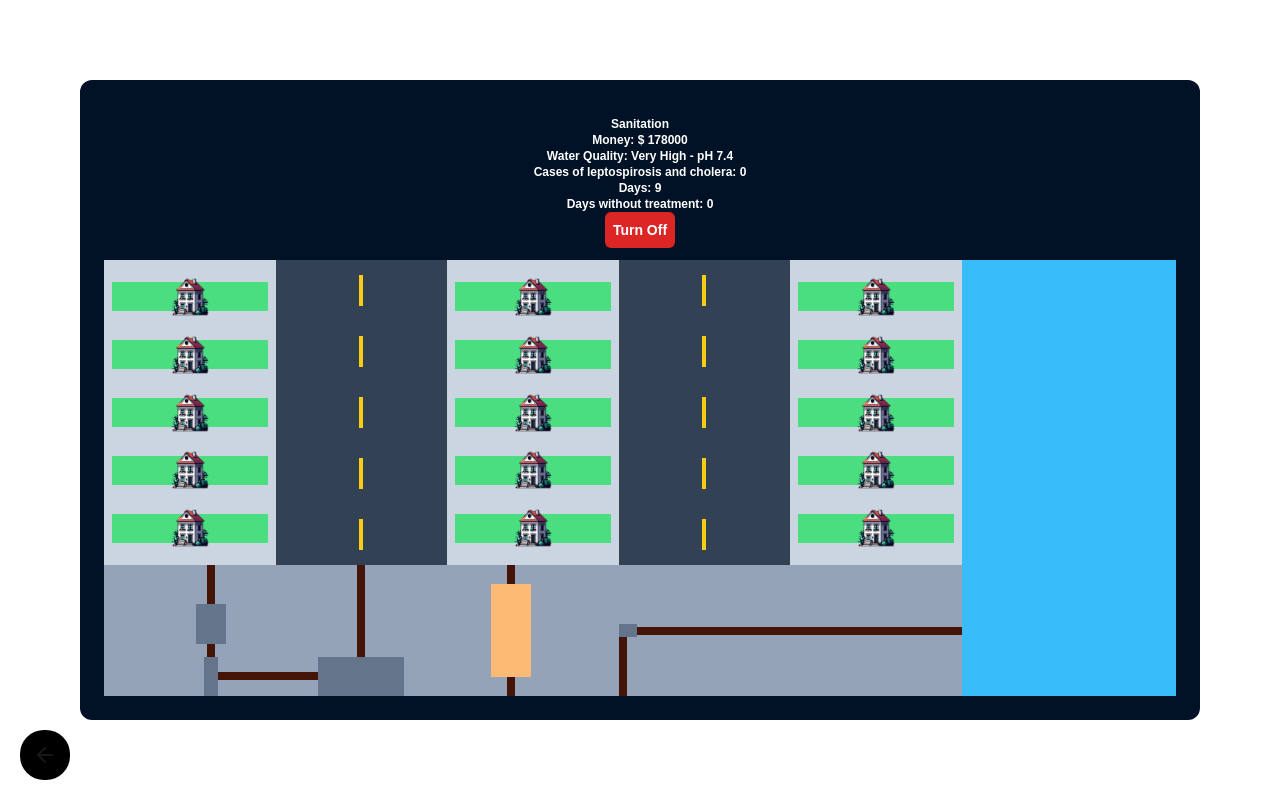
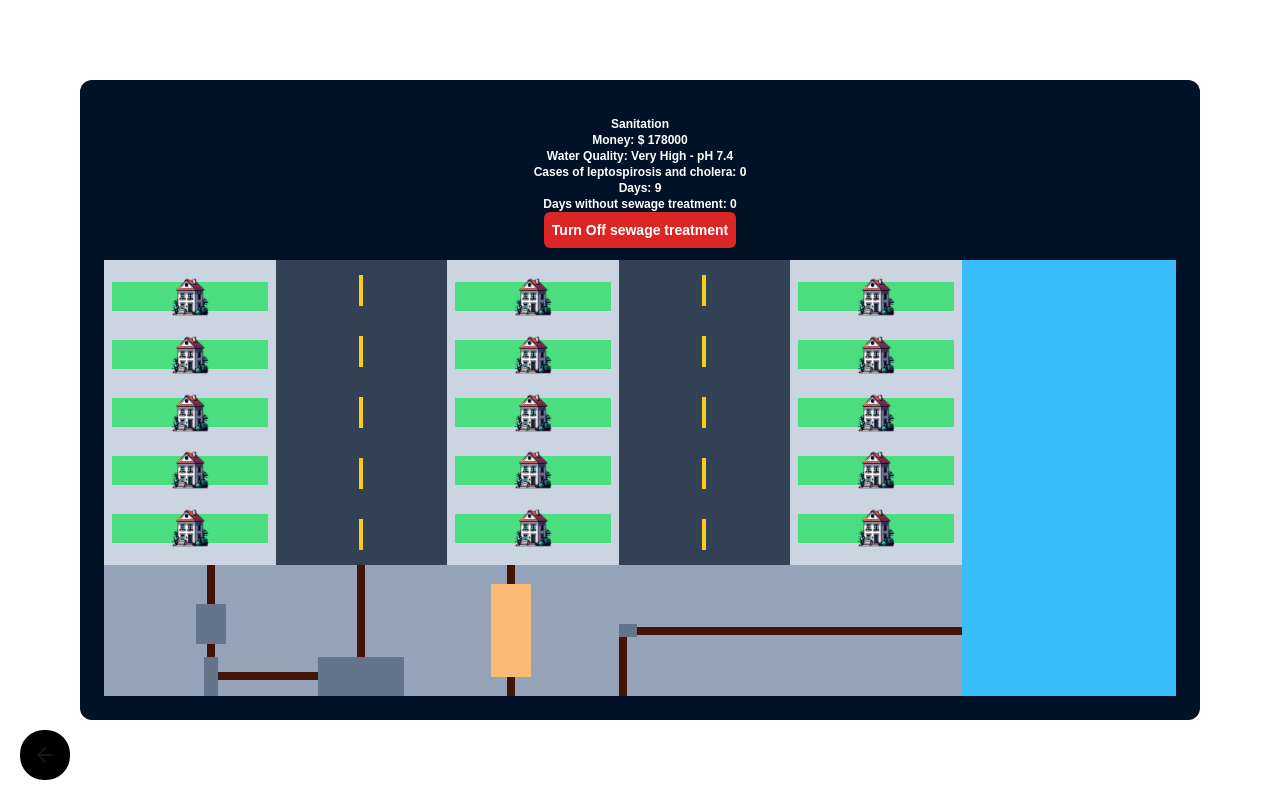
Before and after one commit to LuccaTourinho/gamma-crucis, a Next.js app: page /waterpolution in a window 1280 px wide. Both pictures are taken after a click on the button "Play". Built offline with nearby package versions, Linux system fonts and the light colour scheme.

Commit message:
To better undarstand the turn off and on

```diff
--- a/src/components/WatterPoulution.tsx
+++ b/src/components/WatterPoulution.tsx
@@ -80,7 +80,7 @@ export default function WatterPoulution() {
             <h1 className='text-xs font-bold text-white'>Water Quality: {waterQuality}</h1>
             <h1 className='text-xs font-bold text-white'>Cases of leptospirosis and cholera: {death}</h1>
             <h1 className='text-xs font-bold text-white'>Days: {days}</h1>
-            <h1 className='text-xs font-bold text-white'>Days without treatment: {daysWithOutTreatment}</h1>
+            <h1 className='text-xs font-bold text-white'>Days without sewage treatment: {daysWithOutTreatment}</h1>
             <p className={`text-xs font-bold text-white ${showMessage ? 'bold' : 'hidden'}`}>
             Congratulations: You haveve earned a $40,000.00 bonus for saving on healthcare costs after leaving your sewage treatment plant on for 30 consecutive days.
             </p>
@@ -88,7 +88,7 @@ export default function WatterPoulution() {
               onClick={handleToggleOn}  // Chama a função que alterna `on`
               className={`text-sm font-bold text-white p-2 rounded-md transition-all duration-300
                 ${on ? 'bg-red-600 hover:scale-110' : 'bg-green-600 hover:scale-110'}`}>
-              {on ? 'Turn Off' : 'Turn On'}
+              {on ? 'Turn Off sewage treatment' : 'Turn On sewage treatment'}
             </button>
           </div>
           <div className='flex w-full h-full'>
```
